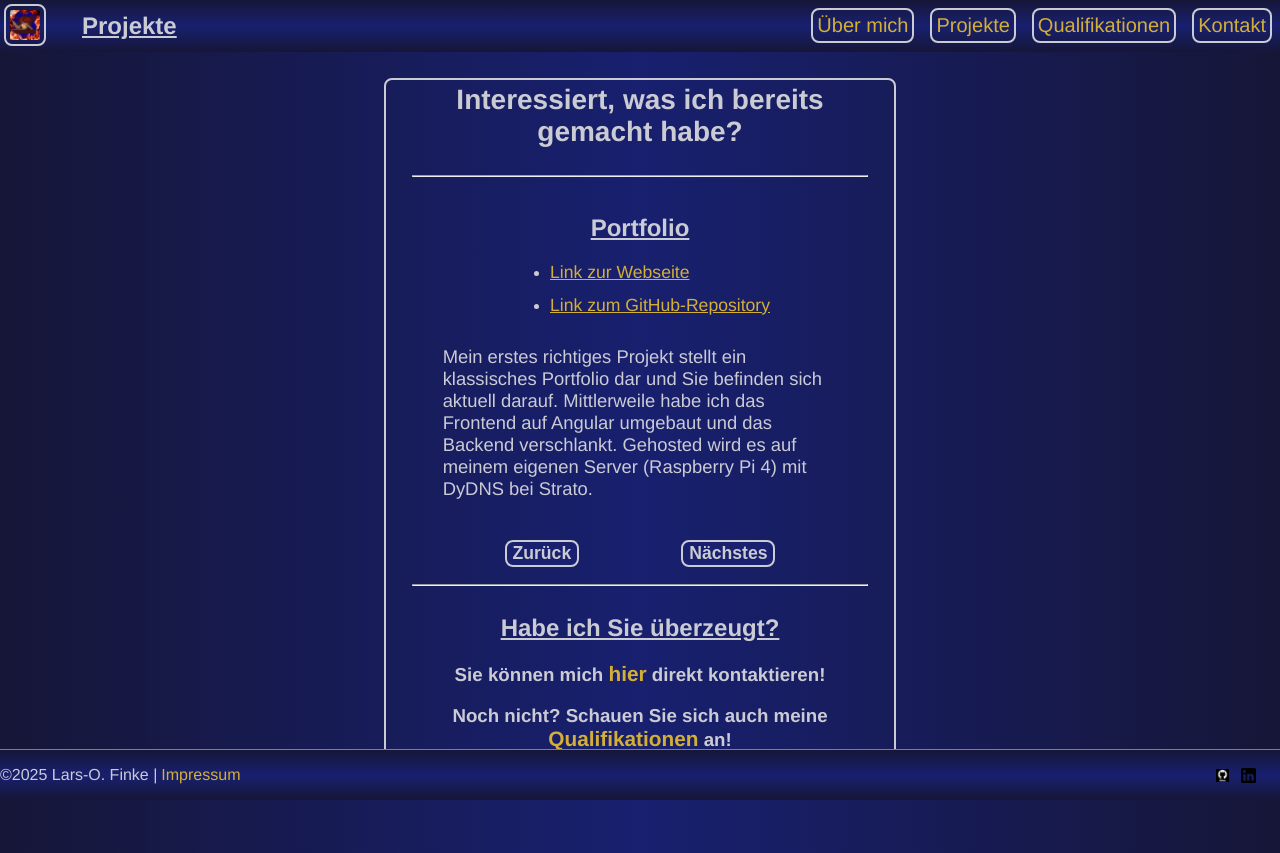
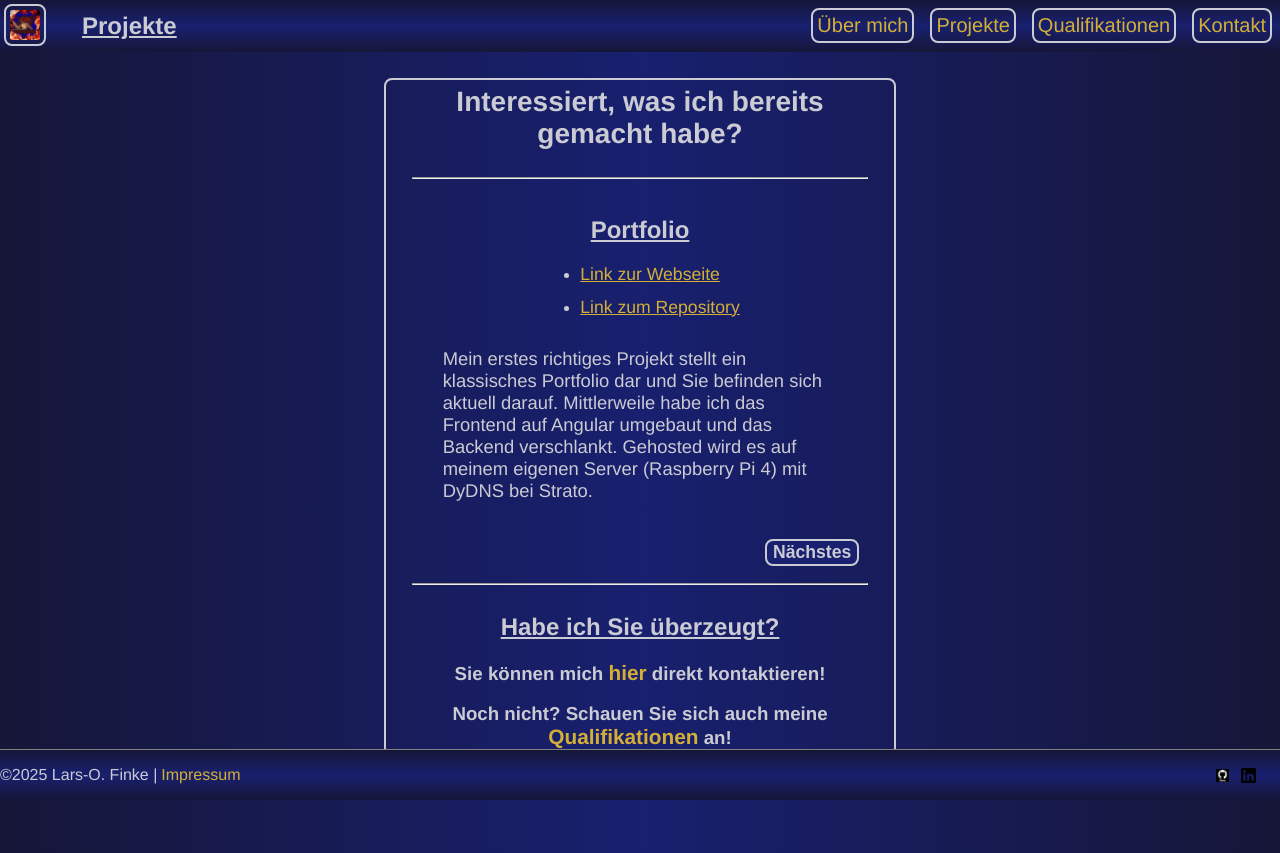
Before and after one commit to LarsOFinke/MyPortfolio, an Angular app in the folder frontend/: page /projects in a window 1280 px wide. Built offline with nearby package versions, Linux system fonts and the light colour scheme.

Commit message:
Implemented checks for the projects-buttons-functionality and a class to show/hide each depending on the case

```diff
--- a/frontend/src/app/components/projects-page/projects/projects.component.css
+++ b/frontend/src/app/components/projects-page/projects/projects.component.css
@@ -4,6 +4,10 @@ ul {
 
 p {
   font-size: 1rem;
+}
+
+.inactive {
+  display: none;
 }
 
 .projects a {
--- a/frontend/src/app/components/projects-page/projects/projects.component.html
+++ b/frontend/src/app/components/projects-page/projects/projects.component.html
@@ -18,7 +18,7 @@
         [href]="projects[currentProjectIndex].gitHubLink"
         target="_blank"
         [title]="projects[currentProjectIndex].gitHubTitle"
-        >Link zum GitHub-Repository</a
+        >Link zum Repository</a
       >
     </li>
   </ul>
@@ -28,9 +28,9 @@
   </div>
 </div>
 
-<div class="btn-box">
-  <button class="btn" (click)="decrease()">Zurück</button>
-  <button class="btn" (click)="increase()">Nächstes</button>
+<div>
+  <button class="btn float-left" [class.inactive]="currentProjectIndex === 0 ? true : false" (click)="decrease()">Zurück</button>
+  <button class="btn float-right" [class.inactive]="(currentProjectIndex + 1) >= projects.length ? true : false" (click)="increase()">Nächstes</button>
 </div>
 
 <br class="clearfix" />
--- a/frontend/src/app/components/projects-page/projects/projects.component.ts
+++ b/frontend/src/app/components/projects-page/projects/projects.component.ts
@@ -49,12 +49,14 @@ export class ProjectsComponent {
   ];
 
   increase() {
-    if ((this.currentProjectIndex + 1) < this.projects.length) {
+    if (this.currentProjectIndex + 1 < this.projects.length) {
       this.currentProjectIndex++;
     }
   }
 
   decrease() {
-    this.currentProjectIndex--;
+    if (this.currentProjectIndex !== 0) {
+      this.currentProjectIndex--;
+    }
   }
 }
```
